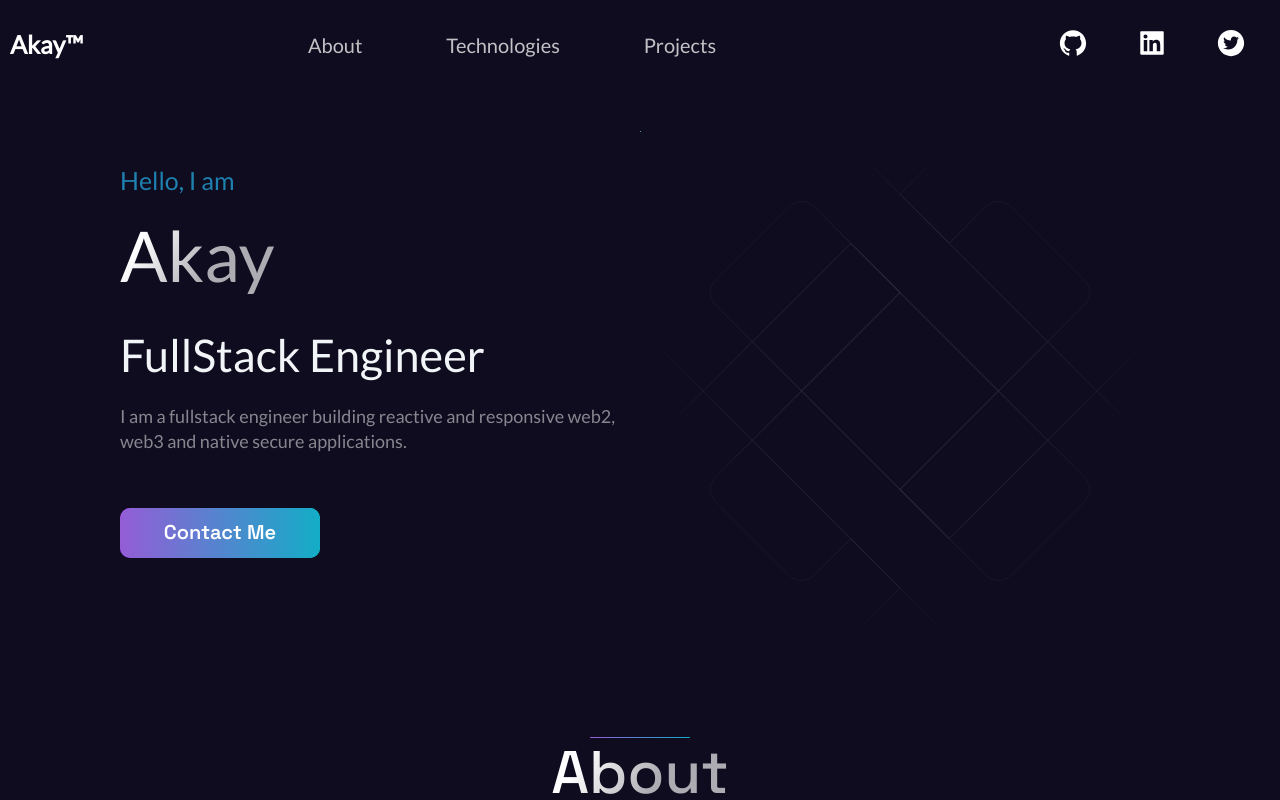
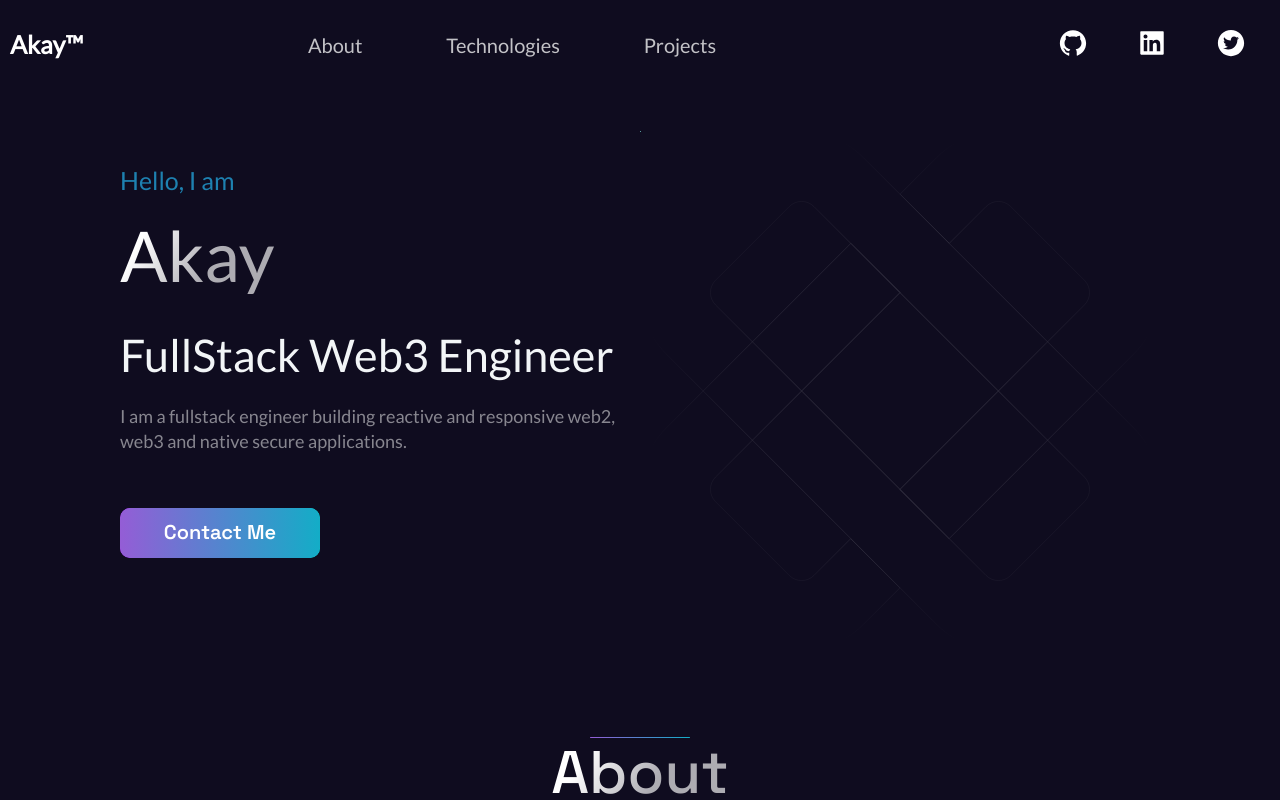
Before and after one commit to Akay74/portfolio, a Next.js app: page / in a window 1280 px wide. Shown: the top 800 px of the page. Built offline with nearby package versions, Linux system fonts and the light colour scheme.

Commit message:
🎨 change title

```diff
--- a/src/components/Hero/Hero.js
+++ b/src/components/Hero/Hero.js
@@ -40,7 +40,7 @@ const Hero = (props) => (
         transition:{
           duration: 0.5,
           delay: 1.2,
-      }}}>FullStack Engineer</TitleSubText><br/>
+      }}}>FullStack Web3 Engineer</TitleSubText><br/>
 
       <SectionText as={motion.p} initial={{
       y: 60,
```
